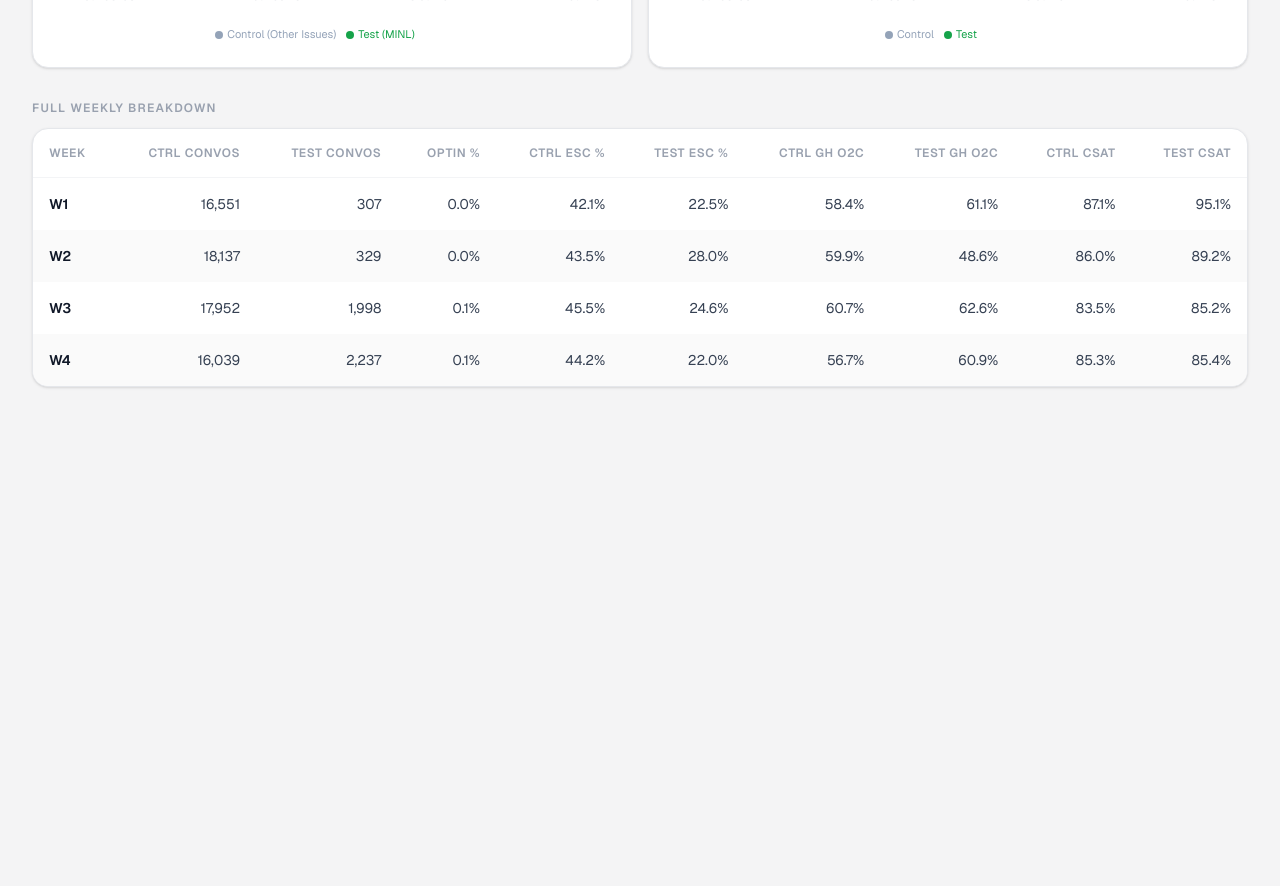
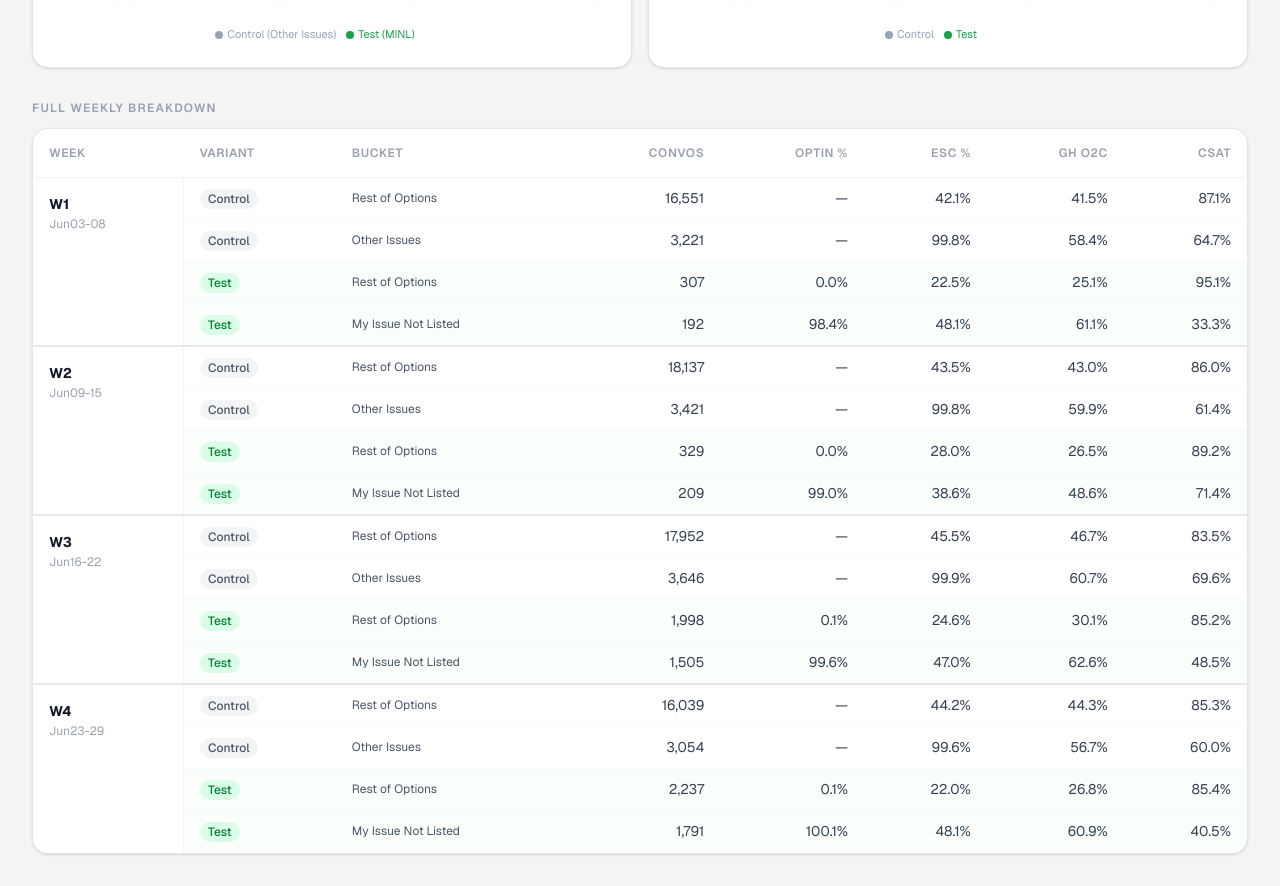
Before and after one commit to hari-licious/licious-reports, a Next.js app: page /ai-chatbot-wow in a window 1280 px wide. Shown: the part 1000-1886 px from the top of the page. Before the commit the page ends 1419 px from the top, so only its background shows below. Built offline with nearby package versions, Linux system fonts and the light colour scheme.

Commit message:
fix: ai chatbot wow table — one row per bucket, week grouped with rowspan

```diff
--- a/components/ai-chatbot-wow/Dashboard.tsx
+++ b/components/ai-chatbot-wow/Dashboard.tsx
@@ -112,25 +112,17 @@ export default function Dashboard({ generatedAt, rows }: Props) {
   const w4tRest  = byWeekVariantBucket(lastWeek, "test", "rest");
   const w4tMinl  = byWeekVariantBucket(lastWeek, "test", "minl");
 
-  // Summary table rows
-  const tableRows = WEEKS.map((w) => {
-    const cRest = byWeekVariantBucket(w, "control", "rest");
-    const cOi   = byWeekVariantBucket(w, "control", "otherIssues");
-    const tRest  = byWeekVariantBucket(w, "test", "rest");
-    const tMinl  = byWeekVariantBucket(w, "test", "minl");
-    return {
-      week: w.split(" ")[0],
-      ctrlConvos:   cRest?.totalConvos ?? 0,
-      testConvos:   tRest?.totalConvos ?? 0,
-      optinPct:     tRest?.optinRate ?? null,
-      ctrlEsc:      cRest?.escalationRate ?? null,
-      testEsc:      tRest?.escalationRate ?? null,
-      ctrlGhO2c:    cOi?.ghO2c ?? null,
-      testGhO2c:    tMinl?.ghO2c ?? null,
-      ctrlCsat:     cRest?.csat ?? null,
-      testCsat:     tRest?.csat ?? null,
-    };
-  });
+  const BUCKET_LABEL: Record<string, string> = {
+    rest:        "Rest of Options",
+    otherIssues: "Other Issues",
+    minl:        "My Issue Not Listed",
+  };
+  const BUCKET_ORDER = [
+    { variant: "control", bucket: "rest" },
+    { variant: "control", bucket: "otherIssues" },
+    { variant: "test",    bucket: "rest" },
+    { variant: "test",    bucket: "minl" },
+  ];
 
   const isPending = generatedAt === "pending";
 
@@ -250,32 +242,49 @@ export default function Dashboard({ generatedAt, rows }: Props) {
           <thead>
             <tr className="border-b border-gray-100">
               <th className="text-left p-4 text-xs font-semibold text-gray-400 uppercase tracking-wider">Week</th>
-              <th className="text-right p-4 text-xs font-semibold text-gray-400 uppercase tracking-wider">Ctrl Convos</th>
-              <th className="text-right p-4 text-xs font-semibold text-gray-400 uppercase tracking-wider">Test Convos</th>
+              <th className="text-left p-4 text-xs font-semibold text-gray-400 uppercase tracking-wider">Variant</th>
+              <th className="text-left p-4 text-xs font-semibold text-gray-400 uppercase tracking-wider">Bucket</th>
+              <th className="text-right p-4 text-xs font-semibold text-gray-400 uppercase tracking-wider">Convos</th>
               <th className="text-right p-4 text-xs font-semibold text-gray-400 uppercase tracking-wider">Optin %</th>
-              <th className="text-right p-4 text-xs font-semibold text-gray-400 uppercase tracking-wider">Ctrl Esc %</th>
-              <th className="text-right p-4 text-xs font-semibold text-gray-400 uppercase tracking-wider">Test Esc %</th>
-              <th className="text-right p-4 text-xs font-semibold text-gray-400 uppercase tracking-wider">Ctrl GH O2C</th>
-              <th className="text-right p-4 text-xs font-semibold text-gray-400 uppercase tracking-wider">Test GH O2C</th>
-              <th className="text-right p-4 text-xs font-semibold text-gray-400 uppercase tracking-wider">Ctrl CSAT</th>
-              <th className="text-right p-4 text-xs font-semibold text-gray-400 uppercase tracking-wider">Test CSAT</th>
+              <th className="text-right p-4 text-xs font-semibold text-gray-400 uppercase tracking-wider">Esc %</th>
+              <th className="text-right p-4 text-xs font-semibold text-gray-400 uppercase tracking-wider">GH O2C</th>
+              <th className="text-right p-4 text-xs font-semibold text-gray-400 uppercase tracking-wider">CSAT</th>
             </tr>
           </thead>
           <tbody>
-            {tableRows.map((r, i) => (
-              <tr key={r.week} className={i % 2 === 0 ? "bg-white" : "bg-zinc-50"}>
-                <td className="p-4 font-semibold text-gray-900">{r.week}</td>
-                <td className="p-4 text-right text-gray-700">{num(r.ctrlConvos)}</td>
-                <td className="p-4 text-right text-gray-700">{num(r.testConvos)}</td>
-                <td className="p-4 text-right text-gray-700">{pct(r.optinPct)}</td>
-                <td className="p-4 text-right text-gray-700">{pct(r.ctrlEsc)}</td>
-                <td className="p-4 text-right text-gray-700">{pct(r.testEsc)}</td>
-                <td className="p-4 text-right text-gray-700">{pct(r.ctrlGhO2c)}</td>
-                <td className="p-4 text-right text-gray-700">{pct(r.testGhO2c)}</td>
-                <td className="p-4 text-right text-gray-700">{pct(r.ctrlCsat)}</td>
-                <td className="p-4 text-right text-gray-700">{pct(r.testCsat)}</td>
-              </tr>
-            ))}
+            {WEEKS.map((w, wi) =>
+              BUCKET_ORDER.map(({ variant, bucket }, bi) => {
+                const row       = byWeekVariantBucket(w, variant, bucket);
+                const isFirst   = bi === 0;
+                const isLast    = bi === BUCKET_ORDER.length - 1;
+                const weekLabel = w.split(" ")[0];
+                const weekDates = w.split(" ").slice(1).join(" ");
+                return (
+                  <tr
+                    key={`${w}-${variant}-${bucket}`}
+                    className={`${isLast && wi < WEEKS.length - 1 ? "border-b-2 border-gray-200" : "border-b border-gray-50"} ${variant === "test" ? "bg-green-50/30" : "bg-white"}`}
+                  >
+                    {isFirst && (
+                      <td rowSpan={4} className="p-4 align-top border-r border-gray-100 font-bold text-gray-900 whitespace-nowrap">
+                        {weekLabel}
+                        <span className="block text-xs font-normal text-gray-400 mt-0.5">{weekDates}</span>
+                      </td>
+                    )}
+                    <td className="px-4 py-2.5">
+                      <span className={`inline-block px-2 py-0.5 rounded-full text-xs font-medium ${variant === "control" ? "bg-gray-100 text-gray-600" : "bg-green-100 text-green-700"}`}>
+                        {variant === "control" ? "Control" : "Test"}
+                      </span>
+                    </td>
+                    <td className="px-4 py-2.5 text-gray-600 text-xs">{BUCKET_LABEL[bucket]}</td>
+                    <td className="px-4 py-2.5 text-right text-gray-700">{row ? num(row.totalConvos) : "—"}</td>
+                    <td className="px-4 py-2.5 text-right text-gray-700">{pct(row?.optinRate ?? null)}</td>
+                    <td className="px-4 py-2.5 text-right text-gray-700">{pct(row?.escalationRate ?? null)}</td>
+                    <td className="px-4 py-2.5 text-right text-gray-700">{pct(row?.ghO2c ?? null)}</td>
+                    <td className="px-4 py-2.5 text-right text-gray-700">{pct(row?.csat ?? null)}</td>
+                  </tr>
+                );
+              })
+            )}
           </tbody>
         </table>
       </div>
```
